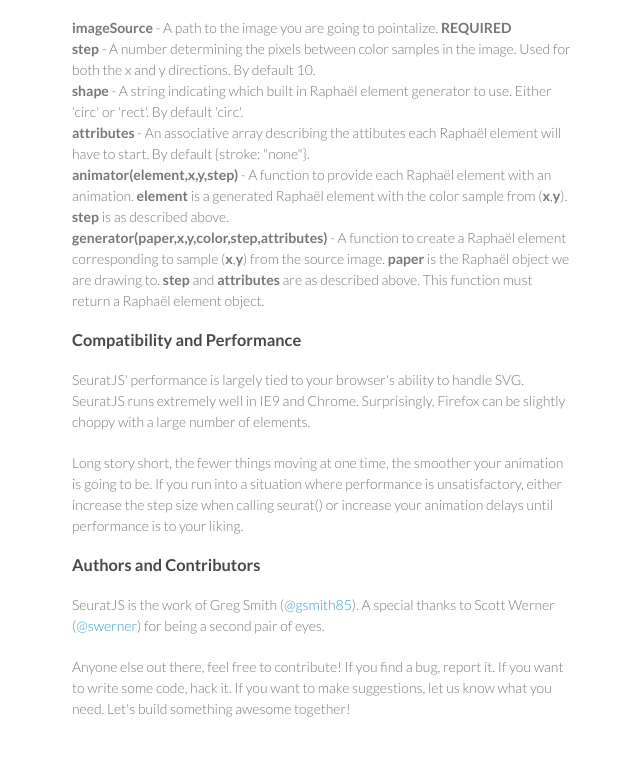
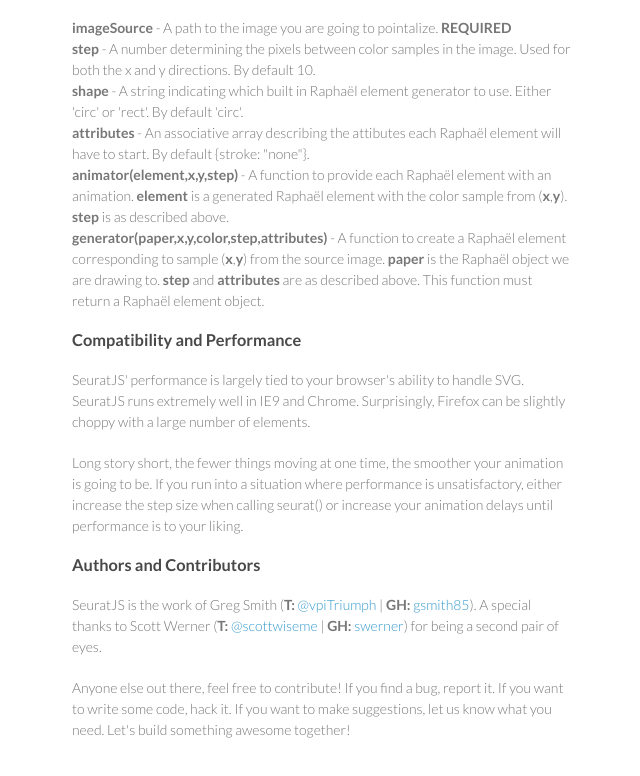
Before and after one commit to gsmith85/SeuratJS, a plain HTML site: page index.html in a window 1280 px wide. Shown: the part 2632-3408 px from the top of the page, without its empty margins (498-1138 px from the left). Drawn offline with nearby package versions, Linux system fonts and the light colour scheme.

Commit message:
Added Twitter as well as GitHub to author info.

```diff
--- a/index.html
+++ b/index.html
@@ -140,7 +140,7 @@
 <p>Long story short, the fewer things moving at one time, the smoother your animation is going to be.  If you run into a situation where performance is unsatisfactory, either increase the step size when calling seurat() or increase your animation delays until performance is to your liking.</p>
 
 <h3>Authors and Contributors</h3>
-<p>SeuratJS is the work of Greg Smith (<a href="https://github.com/gsmith85" class="user-mention">@gsmith85</a>).  A special thanks to Scott Werner (<a href="https://github.com/swerner" class="user-mention">@swerner</a>) for being a second pair of eyes.</p>
+<p>SeuratJS is the work of Greg Smith (<b>T:</b> <a href="https://twitter.com/#!/vpitriumph">@vpiTriumph</a> | <b>GH:</b> <a href="https://github.com/gsmith85" class="user-mention">gsmith85</a>).  A special thanks to Scott Werner (<b>T:</b> <a href="https://twitter.com/#!/scottwisme">@scottwiseme</a> | <b>GH:</b> <a href="https://github.com/swerner" class="user-mention">swerner</a>) for being a second pair of eyes.</p>
 <p>Anyone else out there, feel free to contribute!  If you find a bug, report it.  If you want to write some code, hack it.  If you want to make suggestions, let us know what you need.  Let's build something awesome together!</p>
 
       </section>
```
